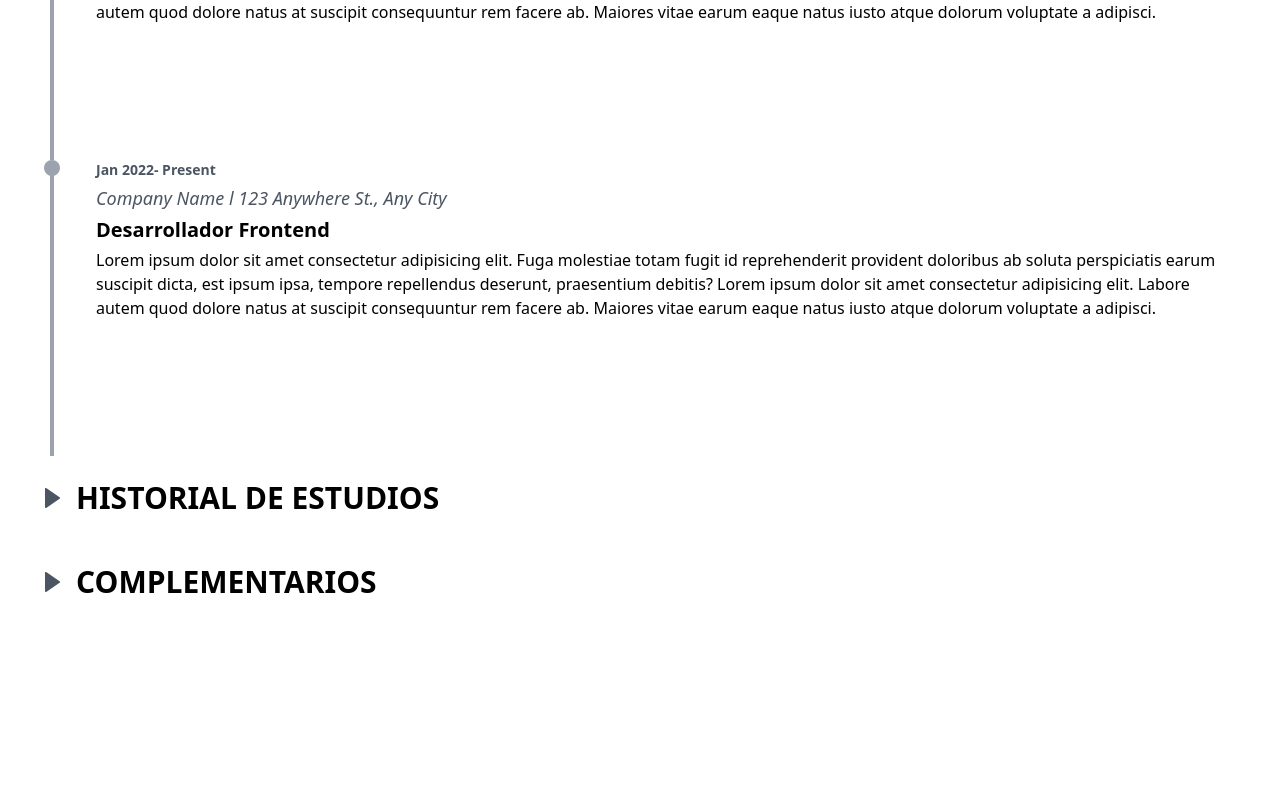
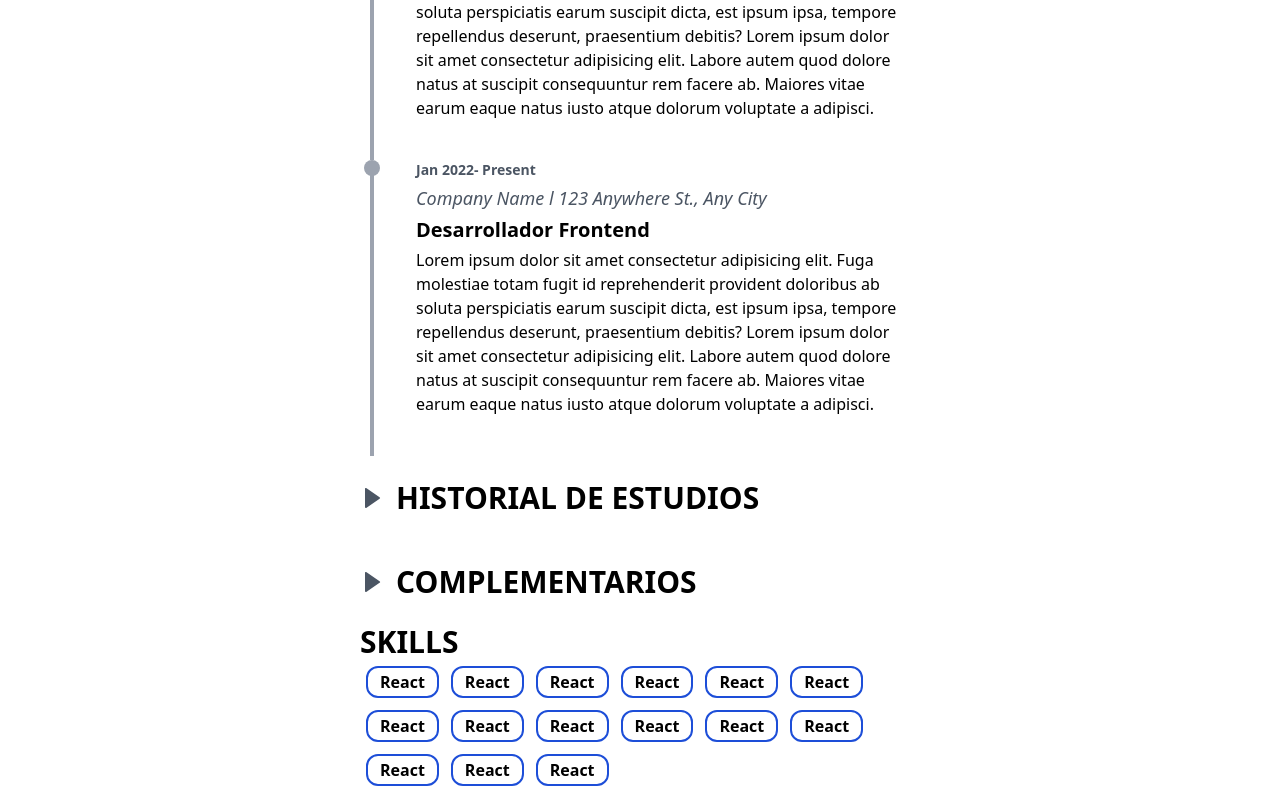
Before and after one commit to mateodevcode/curriculum-vitae-react, a React (Vite) app: page / in a window 1280 px wide. Shown: the part 934-1726 px from the top of the page. Before the commit the page ends 1558 px from the top, so only its background shows below. Built offline with nearby package versions, Linux system fonts and the light colour scheme.

Commit message:
Se actualizo el archivo App.jsx y Skills.jsx

```diff
--- a/src/App.jsx
+++ b/src/App.jsx
@@ -1,14 +1,16 @@
 import HistoryDeploy from "./components/HistoryDeploy";
+import Skills from "./components/Skills";
 import Target from "./components/Target";
 import Tittle from "./components/Tittle";
 
 function App() {
   return (
-    <div className="flex flex-col justify-start items-center ">
+    <div className="flex flex-col justify-start items-center px-80">
       <div className="w-full">
         <Tittle />
         <Target />
         <HistoryDeploy />
+        <Skills />
       </div>
     </div>
   );
--- a/src/components/Skills.jsx
+++ b/src/components/Skills.jsx
@@ -1,9 +1,51 @@
 function Skills() {
   return (
-    <div className="px-10">
-      <h3 className="font-semibold text-3xl">SKILLS</h3>
-      <div className="w-full">
-        <div className="border-violet-500 border-2 rounded-xl w-auto">
+    <div className="px-10 w-full">
+      <h3 className="font-semibold text-3xl hover:text-blue-700 w-min">SKILLS</h3>
+      <div className="w-full flex flex-wrap">
+        <div className="border-blue-700 hover:border-green-600 border-2 rounded-xl w-min px-3 py-0.5 m-1.5 font-semibold cursor-pointer">
+            React
+        </div>
+        <div className="border-blue-700 hover:border-green-600 border-2 rounded-xl w-min px-3 py-0.5 m-1.5 font-semibold cursor-pointer">
+            React
+        </div>
+        <div className="border-blue-700 hover:border-green-600 border-2 rounded-xl w-min px-3 py-0.5 m-1.5 font-semibold cursor-pointer">
+            React
+        </div>
+        <div className="border-blue-700 hover:border-green-600 border-2 rounded-xl w-min px-3 py-0.5 m-1.5 font-semibold cursor-pointer">
+            React
+        </div>
+        <div className="border-blue-700 hover:border-green-600 border-2 rounded-xl w-min px-3 py-0.5 m-1.5 font-semibold cursor-pointer">
+            React
+        </div>
+        <div className="border-blue-700 hover:border-green-600 border-2 rounded-xl w-min px-3 py-0.5 m-1.5 font-semibold cursor-pointer">
+            React
+        </div>
+        <div className="border-blue-700 hover:border-green-600 border-2 rounded-xl w-min px-3 py-0.5 m-1.5 font-semibold cursor-pointer">
+            React
+        </div>
+        <div className="border-blue-700 hover:border-green-600 border-2 rounded-xl w-min px-3 py-0.5 m-1.5 font-semibold cursor-pointer">
+            React
+        </div>
+        <div className="border-blue-700 hover:border-green-600 border-2 rounded-xl w-min px-3 py-0.5 m-1.5 font-semibold cursor-pointer">
+            React
+        </div>
+        <div className="border-blue-700 hover:border-green-600 border-2 rounded-xl w-min px-3 py-0.5 m-1.5 font-semibold cursor-pointer">
+            React
+        </div>
+        <div className="border-blue-700 hover:border-green-600 border-2 rounded-xl w-min px-3 py-0.5 m-1.5 font-semibold cursor-pointer">
+            React
+        </div>
+        <div className="border-blue-700 hover:border-green-600 border-2 rounded-xl w-min px-3 py-0.5 m-1.5 font-semibold cursor-pointer">
+            React
+        </div>
+        <div className="border-blue-700 hover:border-green-600 border-2 rounded-xl w-min px-3 py-0.5 m-1.5 font-semibold cursor-pointer">
+            React
+        </div>
+        <div className="border-blue-700 hover:border-green-600 border-2 rounded-xl w-min px-3 py-0.5 m-1.5 font-semibold cursor-pointer">
+            React
+        </div>
+        <div className="border-blue-700 hover:border-green-600 border-2 rounded-xl w-min px-3 py-0.5 m-1.5 font-semibold cursor-pointer">
             React
         </div>
       </div>
```
